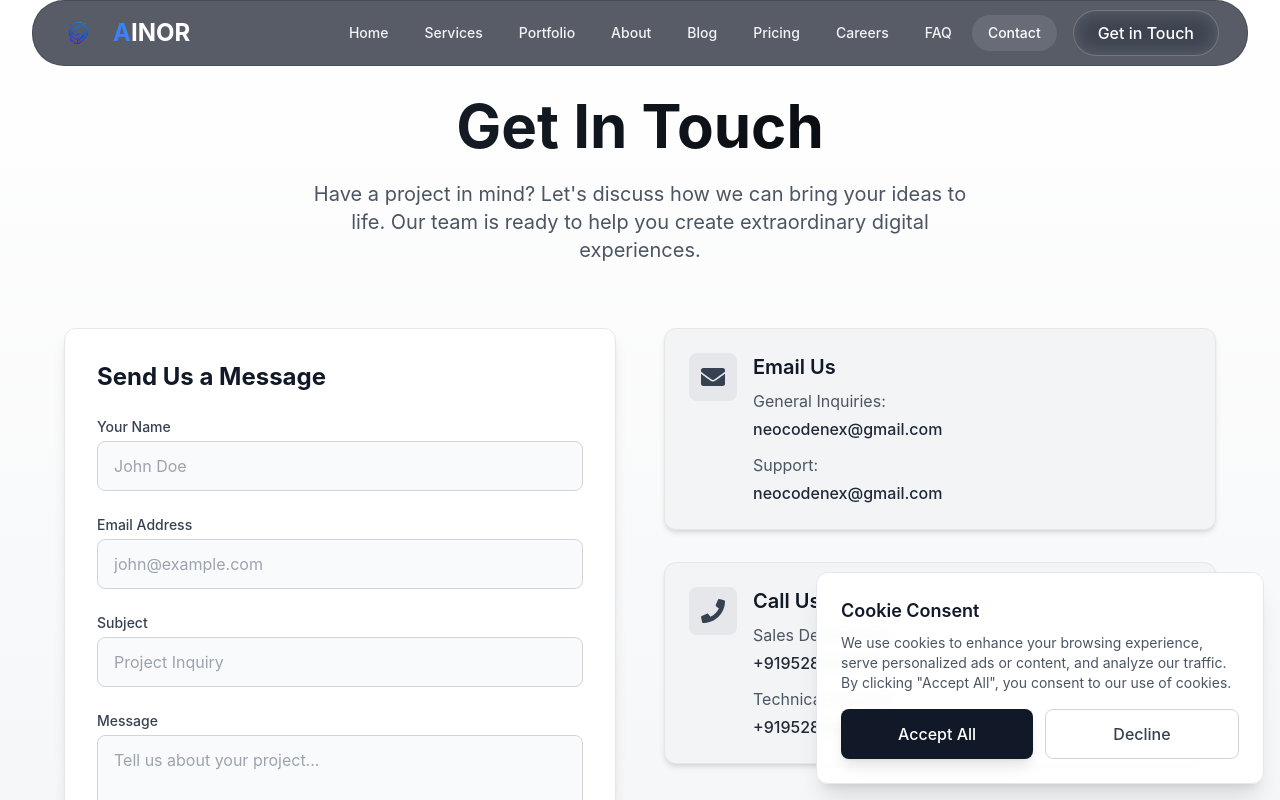
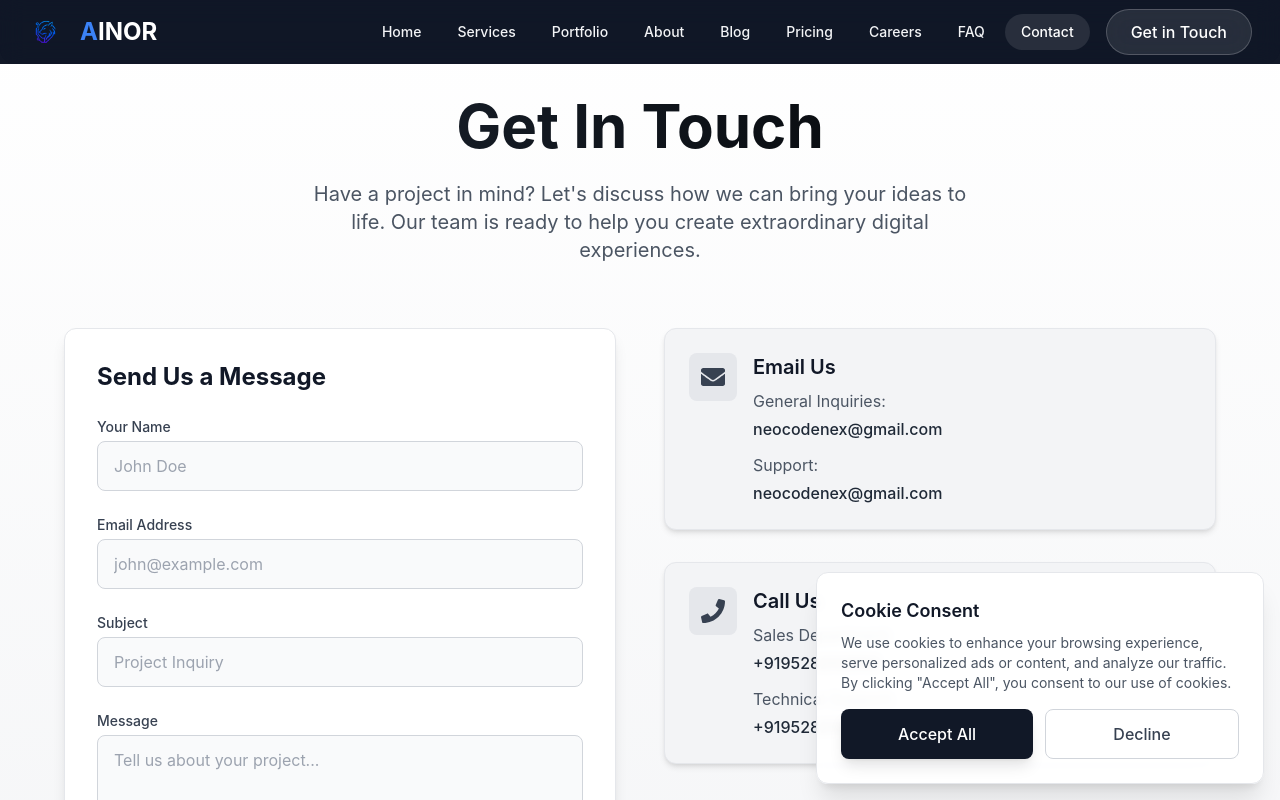
Before and after one commit to dixitk941/Ainor-Universe, a React (Create React App) app: page /contact in a window 1280 px wide. Shown: the top 800 px of the page. Built offline with nearby package versions, Linux system fonts and the light colour scheme.

Commit message:
feat: Enhance global styles and layout by resetting default spacing, improving body styles, and refining navbar behavior

```diff
--- a/public/index.html
+++ b/public/index.html
@@ -1,10 +1,9 @@
 <!DOCTYPE html>
 <html lang="en">
-  <head>
-    <meta charset="utf-8" />
+  <head>    <meta charset="utf-8" />
     <link rel="icon" href="%PUBLIC_URL%/favicon.ico" />
-    <meta name="viewport" content="width=device-width, initial-scale=1" />
-    <meta name="theme-color" content="#3B82F6" />
+    <meta name="viewport" content="width=device-width, initial-scale=1.0, maximum-scale=1.0, user-scalable=no, viewport-fit=cover" />
+    <meta name="theme-color" content="#1f2937" />
 
     <!-- Primary SEO Meta Tags -->
     <title>AINOR - Digital Solutions & Web Development Company</title>
--- a/src/App.js
+++ b/src/App.js
@@ -19,13 +19,28 @@ import Footer from './components/layout/Footer';
 import './App.css';
 
 function App() {
+  // Add a useEffect to set basic body style
+  React.useEffect(() => {
+    // Just ensure no margin/padding for body
+    document.body.style.margin = '0';
+    document.body.style.padding = '0';
+    document.body.style.backgroundColor = '#1f2937';
+
+    // Cleanup function
+    return () => {
+      document.body.style.margin = '';
+      document.body.style.padding = '';
+      document.body.style.backgroundColor = '';
+    };
+  }, []);
+
   return (
     <HelmetProvider>
       <Router>
-        <div className="App relative min-h-screen">
+        <div className="bg-gray-900 min-h-screen relative m-0 p-0">
           <SplashScreen />
           <Navbar />
-          <main>
+          <main className="bg-white pt-0">
             <Routes>
               <Route path="/" element={<HomePage />} />
               <Route path="/services" element={<ServiceDetailPage />} />
--- a/src/components/layout/Navbar.jsx
+++ b/src/components/layout/Navbar.jsx
@@ -3,7 +3,6 @@ import { Link, useLocation } from 'react-router-dom';
 import { motion, AnimatePresence } from 'framer-motion';
 import { FaHome, FaLaptopCode, FaBriefcase, FaInfoCircle, FaBookOpen, FaTag, FaUserTie, FaQuestion, FaEnvelope } from 'react-icons/fa';
 import { IoMenuOutline, IoCloseOutline } from 'react-icons/io5';
-import Container from './Container';
 import logo from '../../assets/logo.png';
 
 const Navbar = () => {
@@ -39,16 +38,18 @@ const Navbar = () => {
     { path: '/contact', label: 'Contact', icon: <FaEnvelope /> },
   ];
   // For mobile menu, primary items shown directly
-  const primaryNavItems = navItems.slice(0, 5);
-
-  return (    <>      {/* Main Navbar - Fixed positioning with no extra spacing */}
-      <nav className="fixed top-0 left-0 right-0 z-50">
-        <div className="max-w-7xl mx-auto px-4 sm:px-6 lg:px-8">
-          <div className={`rounded-[2rem] transition-all duration-300 ${
+  const primaryNavItems = navItems.slice(0, 5);  return (    <>      {/* Main Navbar - Attached to top initially, floating on scroll */}
+      <nav className={`fixed top-0 left-0 right-0 z-50 ${isScrolled ? '' : 'bg-gray-900'}`} style={{ margin: 0, padding: 0 }}>
+        {/* When scrolled: add margin and padding for floating effect. When not scrolled: flush with top of screen */}
+        <div className={`max-w-7xl mx-auto ${isScrolled ? 'px-4 sm:px-6 lg:px-8 mt-3' : 'px-0'}`}>
+          <div
+            className={`transition-all duration-300 ${
             isScrolled
-              ? 'bg-white/95 shadow-lg border border-gray-200/20 backdrop-blur-md'
-              : 'bg-gray-900/70 backdrop-blur-md border border-gray-800/30'
-          }`}>
+              ? 'bg-white/95 shadow-lg border border-gray-200/20 backdrop-blur-md rounded-2xl'
+              : 'bg-gray-900/70 backdrop-blur-md border-0 rounded-b-2xl'
+          }`}
+            style={{ margin: 0 }}
+          >
             <div className="flex justify-between items-center h-14 md:h-16 px-4 md:px-5 lg:px-7">              {/* Logo - One UI style with logo image and text */}
               <div className="flex items-center">
                 <Link
--- a/src/index.css
+++ b/src/index.css
@@ -1,6 +1,20 @@
 @tailwind base;
 @tailwind components;
 @tailwind utilities;
+
+/* Reset default browser spacing */
+* {
+  margin: 0;
+  padding: 0;
+  box-sizing: border-box;
+}
+
+html, body {
+  margin: 0;
+  padding: 0;
+  overflow-x: hidden;
+  background-color: #1f2937; /* bg-gray-900 to match the navbar background color */
+}
 
 body {
   font-family: -apple-system, BlinkMacSystemFont, 'Segoe UI', 'Roboto', 'Oxygen',
```
